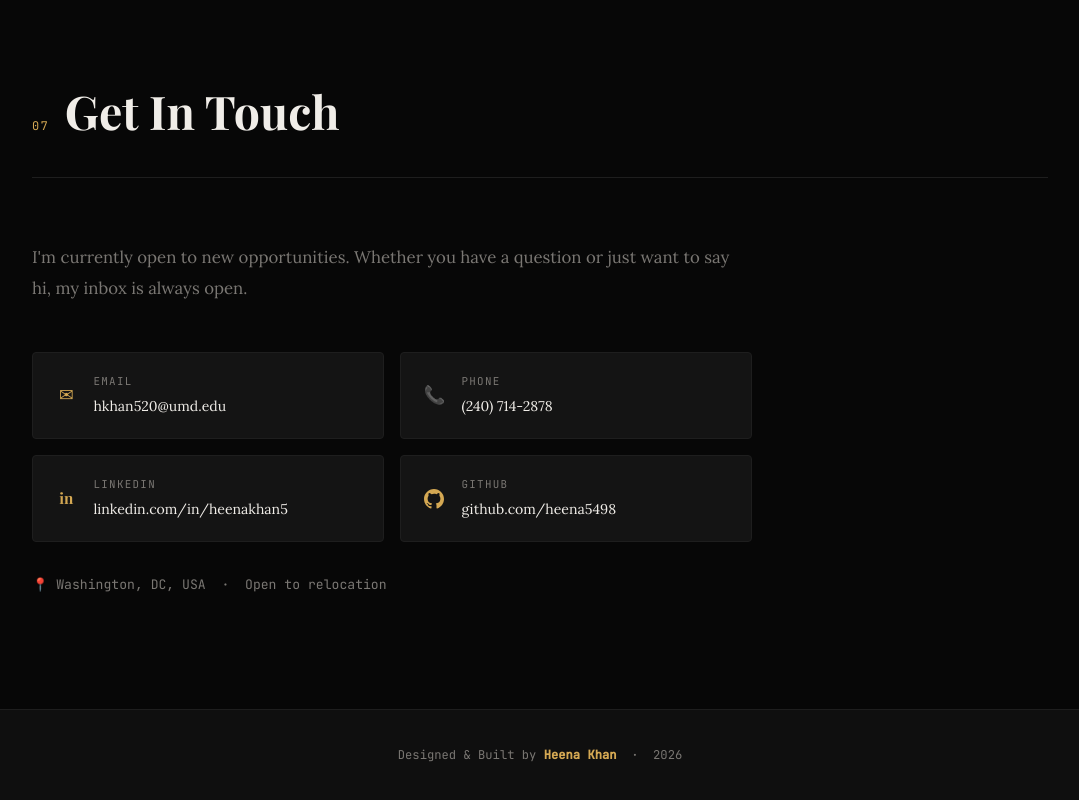
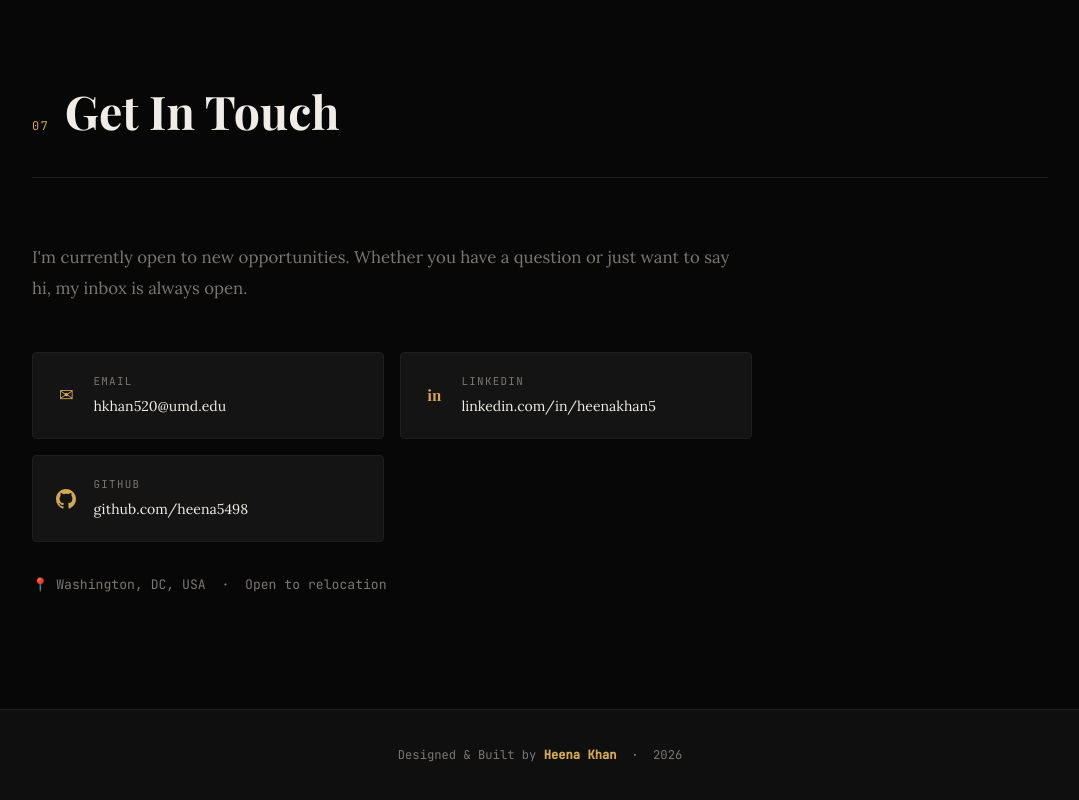
Before and after one commit to heena5498/portfolio_website, a plain HTML site: page index.html in a window 1280 px wide. Shown: the part 7074-7874 px from the top of the page, without its empty margins (100-1179 px from the left). Drawn offline with nearby package versions, Linux system fonts and the light colour scheme; a web font is replaced by a local one.

Commit message:
Remove phone number from Contact section
Co-Authored-By: Claude Sonnet 4.6 <noreply@anthropic.com>

```diff
--- a/index.html
+++ b/index.html
@@ -391,14 +391,7 @@
               <span class="contact-value">hkhan520@umd.edu</span>
             </div>
           </a>
-          <a href="tel:+12407142878" class="contact-item reveal">
-            <span class="contact-icon">&#128222;</span>
-            <div>
-              <span class="contact-label">Phone</span>
-              <span class="contact-value">(240) 714-2878</span>
-            </div>
-          </a>
-          <a href="https://linkedin.com/in/heenakhan5" target="_blank" rel="noopener" class="contact-item reveal">
+<a href="https://linkedin.com/in/heenakhan5" target="_blank" rel="noopener" class="contact-item reveal">
             <span class="contact-icon contact-icon-text">in</span>
             <div>
               <span class="contact-label">LinkedIn</span>
```
